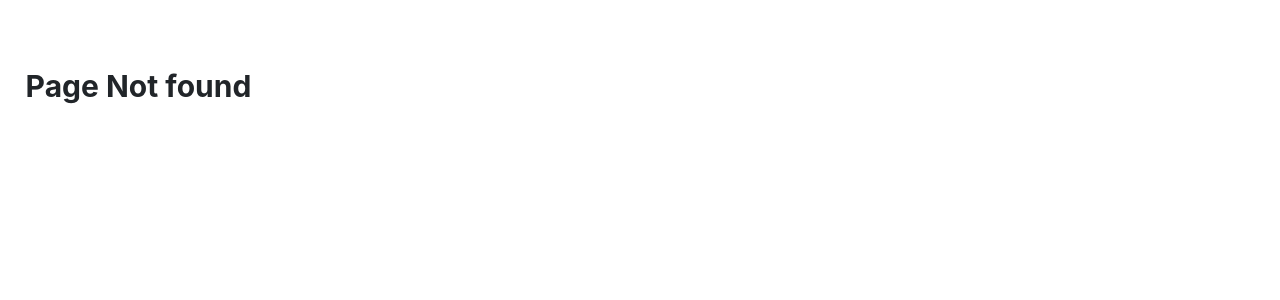
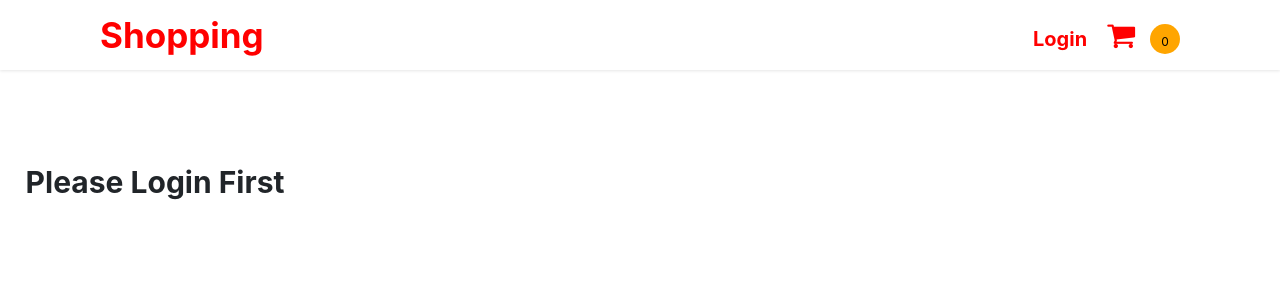
Before and after one commit to rahulgupta020/shopping-webapp-reactjs, a React (Create React App) app: page /shopping-webapp-reactjs/buynow in a window 1280 px wide. Before the commit this address had no page. Shown: the top 300 px of the page. Built offline with nearby package versions, Linux system fonts and the light colour scheme.

Commit message:
change in page not found

```diff
--- a/src/App.js
+++ b/src/App.js
@@ -10,6 +10,7 @@ import Page from './Components/Page'
 import Login from './Components/Login'
 import Logout from './Components/Logout'
 import Buynow from './Components/Buynow'
+import Navbar from './Components/Navbar';
 import Protected from './Protected'
 
 function App() {
@@ -18,7 +19,7 @@ function App() {
     <ProductsContextProvider>
     <CartContextProvider>
     <BrowserRouter>
-    {/* <Navbar/> */}
+    <Navbar/>
     <Switch>
     <Route path="/" exact component={Products}/>
     <Protected path="/cart" exact component={Cart}/>
--- a/src/Components/Page.js
+++ b/src/Components/Page.js
@@ -1,11 +1,30 @@
-import React from 'react'
-const Page=()=>{
-    return(
+import React,{useEffect, useState} from 'react'
+const Page = () => {
+
+    // const [reloaded, setReloaded] = useState(false);
+
+    // localStorage.removeItem('rahul')
+    // localStorage.removeItem('user')
+    // localStorage.removeItem('wallet')
+
+    // useEffect(() => {
+    //     if (
+    //         !localStorage.getItem('rahul') &&
+    //         !localStorage.getItem('user') &&
+    //         !localStorage.getItem('wallet') &&
+    //         !reloaded
+    //     ) {
+    //         setReloaded(true);
+    //         window.location.reload(false);
+    //     }
+    // }, [reloaded]);
+
+
+    return (
         <div>
-
-        <div className='pagenotfound'>
-            Page Not found
-        </div>
+            <div className='pagenotfound'>
+                Please Login First
+            </div>
         </div>
     )
 }
```
Also changed, not shown: src/Protected.js (+8 -8 lines), 42 other files (tests, documents, lock files or other folders).
